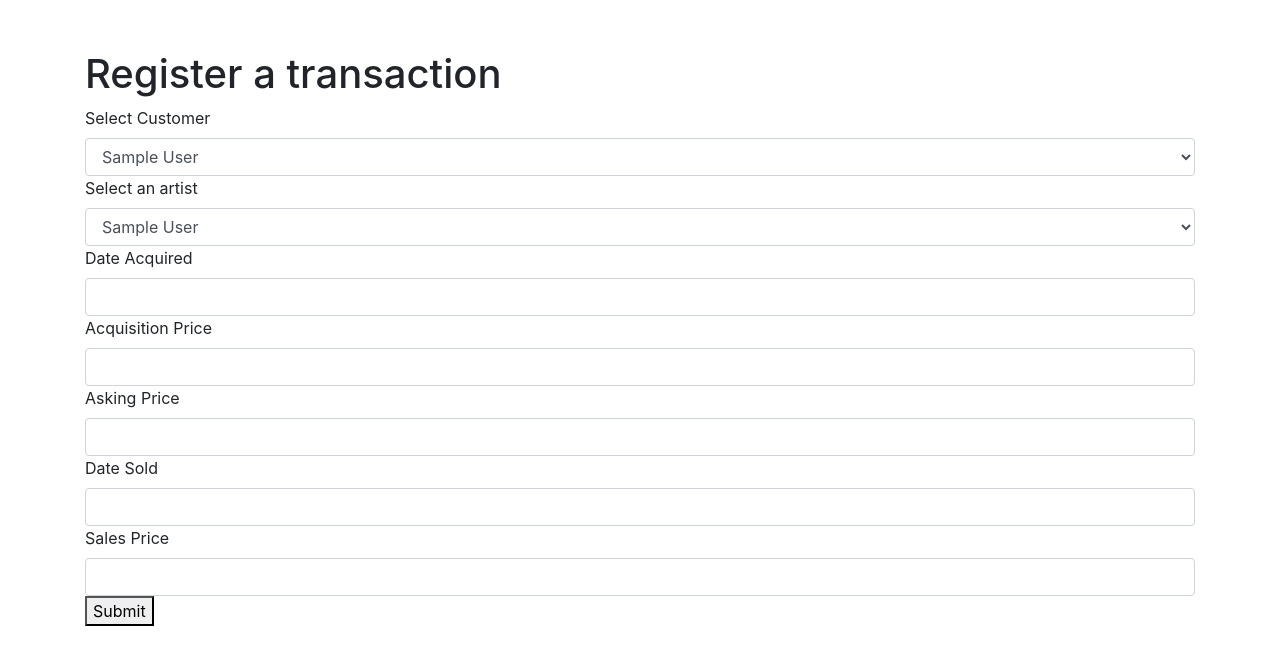
After one commit to omicto/art-gallery, a Node server app: page /transaction/new in a window 1280 px wide. The commit adds this page. Shown: the top 665 px of the page. Run offline with Node 20, Linux system fonts and the light colour scheme; tables that the repository leaves empty hold one stand-in row (values such as "Sample post"); some libraries are stand-ins or nearby versions.

Commit message:
Almost there

```diff
--- a/controllers/transactionController.js
+++ b/controllers/transactionController.js
@@ -1,14 +1,25 @@
 const Transaction = require('../models/transaction');
+const Customer = require('../models/customer');
 const Artist = require('../models/artist');
 
 
 function index(req, res, next) {
     Transaction.find().then(transactions => {
-
-        res.render('transactions', { title: 'Sales', transactions: transactions });
+        res.render('transactions', { title: 'Transactions', transactions: transactions });
     });
 }
 
+function renderForm(req, res, next){
+    Customer.find().then((customers) => {
+        Artist.find().then((artists) => {
+           res.render('transaction-form', {
+               customers: customers,
+               artists: artists,
+               title: 'Add a new transaction'
+           });
+        });
+    });
+}
 
 function create(req, res, next) {
     let transaction = new Transaction({
@@ -33,4 +44,4 @@ function destroy(req, res, next) {
     Transaction.remove({ transactionid: transactionid }).then((t) => res.json(t));
 }
 
-module.exports = { index, create, destroy }
+module.exports = { index, create, destroy, renderForm }
--- a/models/customer.js
+++ b/models/customer.js
@@ -82,6 +82,9 @@ class Customer {
     get phoneNumber() {
         return phonenumber;
     }
+    get fullName(){
+        return `${this.firstName} ${this.lastName}`;
+    }
 }
 
 customerSchema.loadClass(Customer);
--- a/routes/index.js
+++ b/routes/index.js
@@ -15,6 +15,7 @@ router.get('/', function(req, res, next) {
 .get('/customer', customerController.index)
 .get('/customer/edit/:id', customerController.renderEditForm)
 .get('/customer/new', function(req,res,next) {res.render('customer-form', {newCustomer: true})})
-.get('/sales', transactionController.index);
+.get('/transactions', transactionController.index)
+.get('/transaction/new', transactionController.renderForm);
 
 module.exports = router;
--- a/views/customers.pug
+++ b/views/customers.pug
@@ -15,6 +15,7 @@ block content
       th Country
       th Area Code
       th Phone Number
+      th Options
     each customer in customers
       - var id = customer.customerid
       tr
@@ -28,6 +29,8 @@ block content
         td #{customer.country}
         td #{customer.areacode}
         td #{customer.phonenumber}
+        td
+          span(title='Edit'): a(href=`/customer/edit/${id}`) ✏
 
   script.
     $(document).ready( function () {
--- a/views/index.pug
+++ b/views/index.pug
@@ -8,6 +8,6 @@ block content
       ul
         li: a(href="/artist") See Artist information
         li: a(href="/customer") See Customer information
-        li: a(href="/sales") See Sales
+        li: a(href="/transactions") See transactions
     div(class='col')
       img(src="/images/totoro-painting.jpg", alt="", srcset="")
--- /dev/null
+++ b/views/transaction-form.pug
@@ -0,0 +1,48 @@
+extends layout
+
+block content
+  h1 Register a transaction
+  form(id='transaction-form' class='form-group')
+    label Select Customer
+    select(name="customerid" class="form-control")
+      each customer in customers
+        option(value=customer.customerid) #{customer.firstname} #{customer.lastname}
+    label Select an artist
+    select(name="artist" class='form-control artist-select')
+      each artist in artists
+        option(value=artist.artistid) #{artist.fullName}
+    each artist in artists
+      div(id=artist.artistid class="work-info" style="display: none")
+        label Select a work
+        select(name="workid" class='form-control work-select' disabled)
+          each work in artist.works
+            option(value=work.workid) #{work.title}
+    label Date Acquired
+    input(type="text" name="dateacquired" class="form-control")
+    label Acquisition Price
+    input(type="number" name="acquisitionprice" class="form-control")
+    label Asking Price
+    input(type="number" name="askingprice" class="form-control")
+    label Date Sold
+    input(type="text" name="datesold" class="form-control")
+    label Sales Price
+    input(type="number" name="salesprice" class="form-control")
+    button(type="submit") Submit
+
+
+  script.
+    $(".artist-select").change(function(e) {
+      disableSelects();
+      enableSelect(this.value);
+    });
+
+    function enableSelect(num){
+        $('#'+num).show();
+        $('#'+num+'> select').prop('disabled', false)
+    }
+
+    function disableSelects(){
+      $(".work-info").hide();
+      $(".work-select").prop('disabled', true);
+    }
+    //todo add form on submit
--- a/views/transactions.pug
+++ b/views/transactions.pug
@@ -2,7 +2,7 @@ extends layout
 
 block content
   h1=title
-  a(href='/transaction/new'): h4 + Register a new sale
+  a(href='/transaction/new'): h4 + Register a new transaction
   table(id='table')
     thead
       th Date Acquired
```
